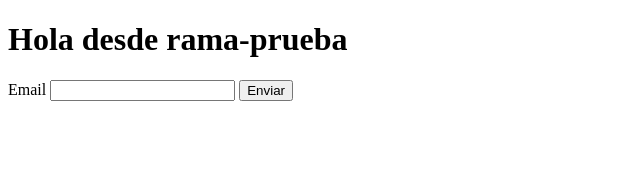
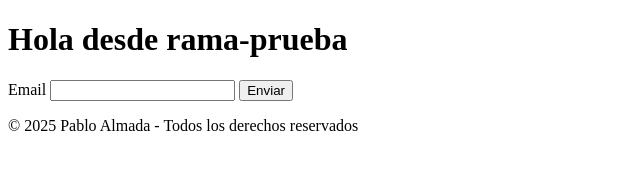
Before and after one commit to pabloalmadatiiselam/proyecto-git, a plain HTML site: page index.html in a window 1280 px wide. Shown: the whole page, without its empty margins (0-640 px from the left). Drawn offline with Linux system fonts and the light colour scheme.

Commit message:
"Agregando el footer"

```diff
--- a/index.html
+++ b/index.html
@@ -12,5 +12,8 @@
         <input type="email">
         <button>Enviar</button>
     </form>
+    <footer>
+        <p>© 2025 Pablo Almada - Todos los derechos reservados</p>
+    </footer>
 </body>
 </html>
```
